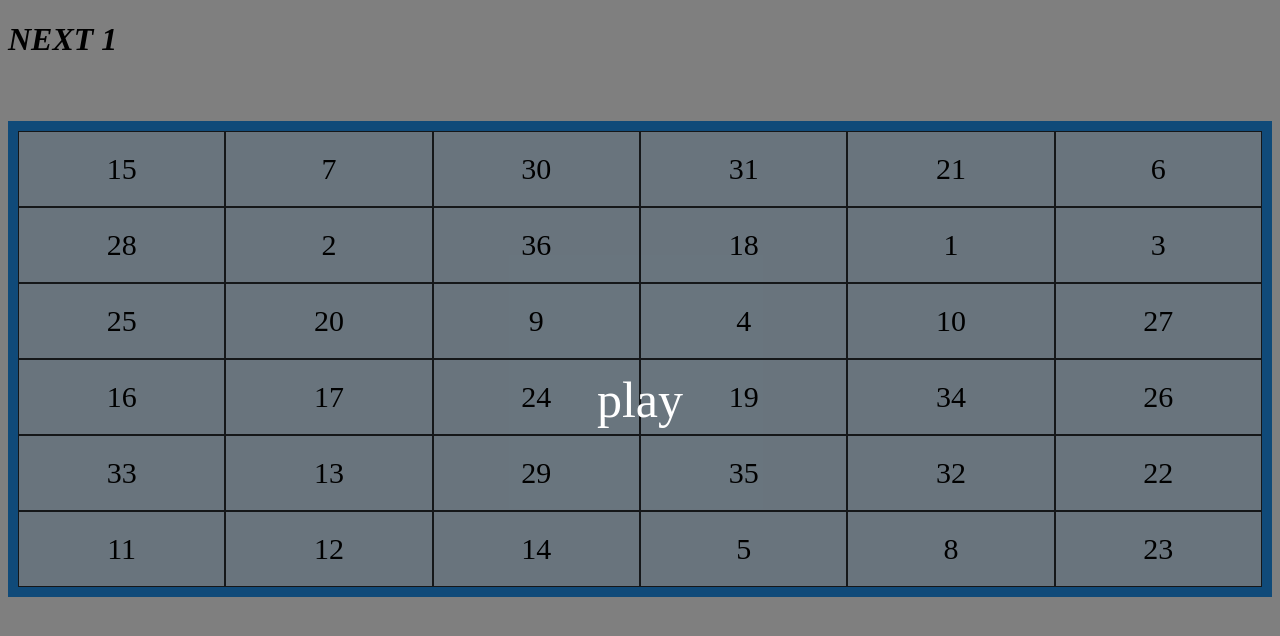
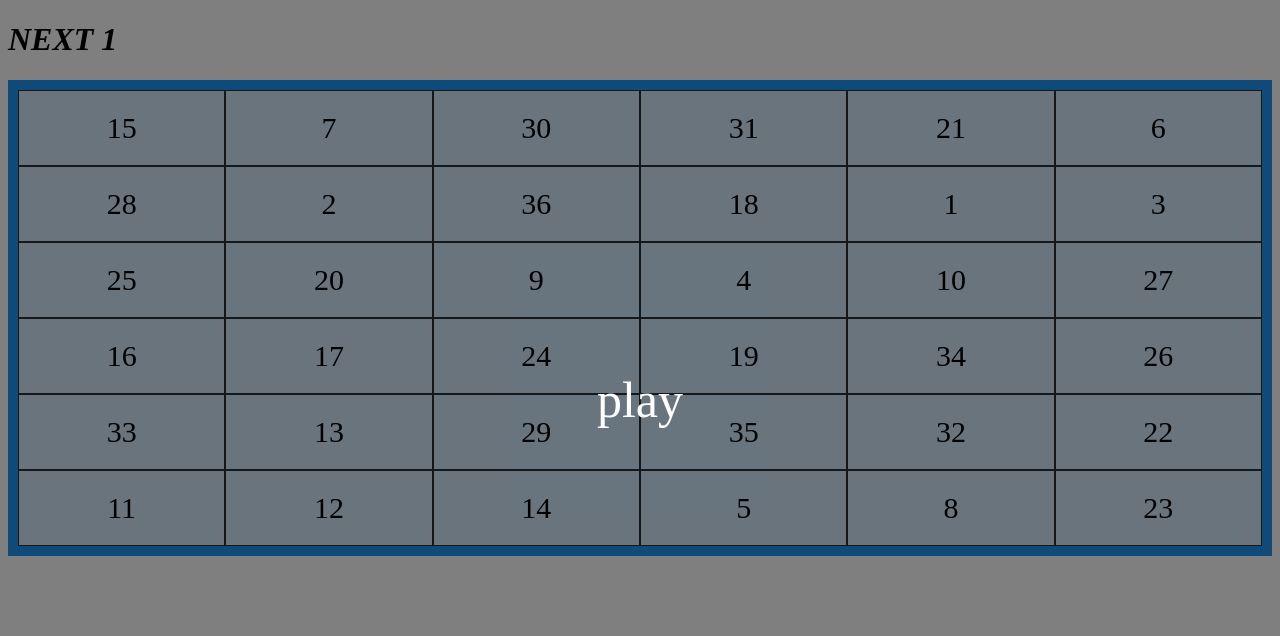
Before and after one commit to joobarr/joobarr.github.io, a plain HTML site: page next.html in a window 1280 px wide. Drawn offline with nearby package versions, Linux system fonts and the light colour scheme.

Commit message:
Add files via upload

```diff
--- a/next.html
+++ b/next.html
@@ -7,6 +7,7 @@
 <style>
 .grid-container {
   display: grid;
+  height: 85%;
   grid-template-columns: auto auto auto auto auto auto;
   background-color: #2196F3;
   padding: 10px;
@@ -52,7 +53,7 @@
 </head>
 <body>
 
-<div style="height: 100px;">
+<div style="height: 15%;">
     <h1><em>NEXT <var id="nextNumber">1</var></em></h1>
 </div>
 
```
